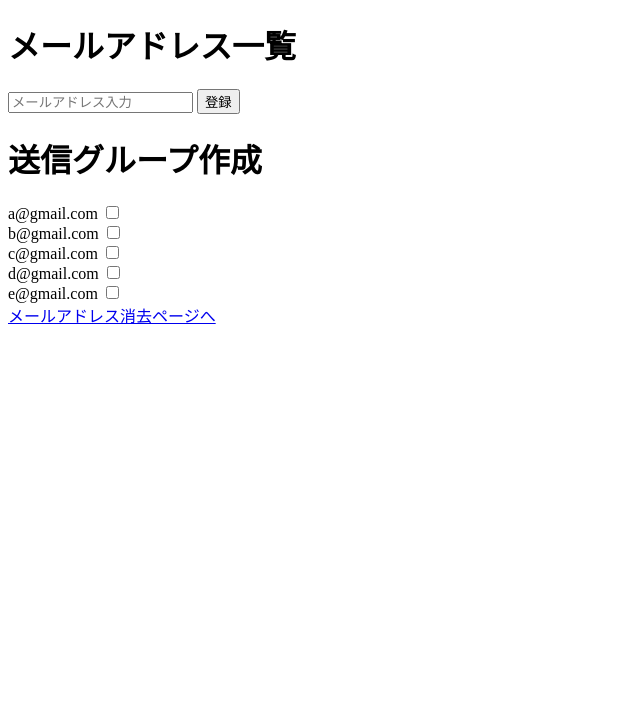
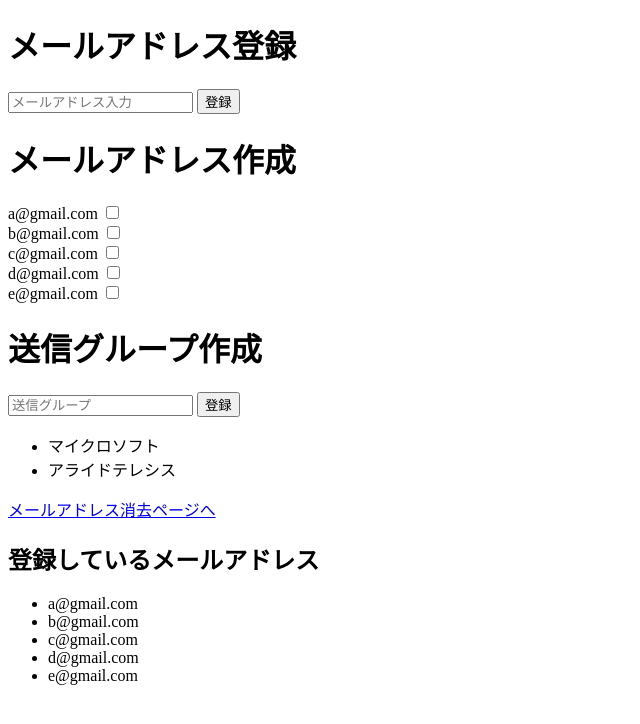
Before and after one commit to tsunolabgonai/Send-Email-App, a Flask app: page / in a window 1280 px wide. Shown: the top 724 px of the page, without its empty margins (0-640 px from the left). Run offline with Flask 3, Linux system fonts and the light colour scheme.

Commit message:
送信グループ機能作成

```diff
--- a/main.py
+++ b/main.py
@@ -21,14 +21,26 @@ class EmailGroup(db.Model):
 @app.route('/', methods=['GET', 'POST'])
 def index():
    if request.method == 'POST':
-       email_address = request.form['email']
-       if email_address:
-           new_email = Email(address=email_address)
-           db.session.add(new_email)
-           db.session.commit()
+      email_address = request.form['email']
+      if email_address:
+         new_email = Email(address=email_address)
+         db.session.add(new_email)
+         db.session.commit()
    emails = Email.query.all()
-   print(emails)
-   return render_template('index.html', emails=emails)
+   groups = Group.query.all()
+   return render_template('index.html', emails=emails, groups=groups)
+
+@app.route('/group', methods=['POST'])
+def group_add():
+   if request.method == 'POST':
+      group = request.form['group']
+      if group:
+         new_group = Group(name=group)
+         db.session.add(new_group)
+         db.session.commit()
+   emails = Email.query.all()
+   groups = Group.query.all()
+   return render_template('index.html', emails=emails, groups=groups)
 
 @app.route('/delete', methods=['GET', 'POST'])
 def delete():
--- a/templates/index.html
+++ b/templates/index.html
@@ -5,12 +5,12 @@
     <title>Email Registration</title>
 </head>
 <body>
-    <h1>メールアドレス一覧</h1>
+    <h1>メールアドレス登録</h1>
     <form method="POST">
         <input type="email" name="email" placeholder="メールアドレス入力" required>
         <button type="submit">登録</button>
     </form>
-    <h1>送信グループ作成</h1>
+    <h1>メールアドレス作成</h1>
     <form method="POST">
         {% for email  in emails %}
         <div>
@@ -20,12 +20,23 @@
         {% endfor %}
 	</form>
 
+    <h1>送信グループ作成</h1>
+    <form method="POST" action="/group">
+        <input name="group" placeholder="送信グループ" required>
+        <button type="submit">登録</button>
+    </form>
+    <ul>
+        {% for group in groups %}
+        <li>{{ group.name }}</li>
+        {% endfor %}
+    </ul>
+
     <a href="/delete">メールアドレス消去ページへ</a>
-    <!-- <h2>Registered Emails:</h2>
+    <h2>登録しているメールアドレス</h2>
     <ul>
         {% for email in emails %}
         <li>{{ email.address }}</li>
         {% endfor %}
-    </ul> -->
+    </ul>
 </body>
 </html>
```
Also changed, not shown: instance/emails.db.
